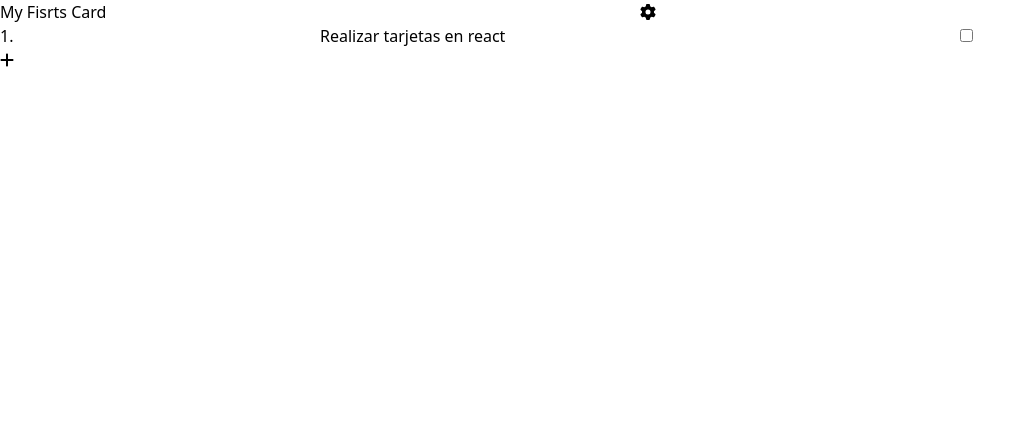
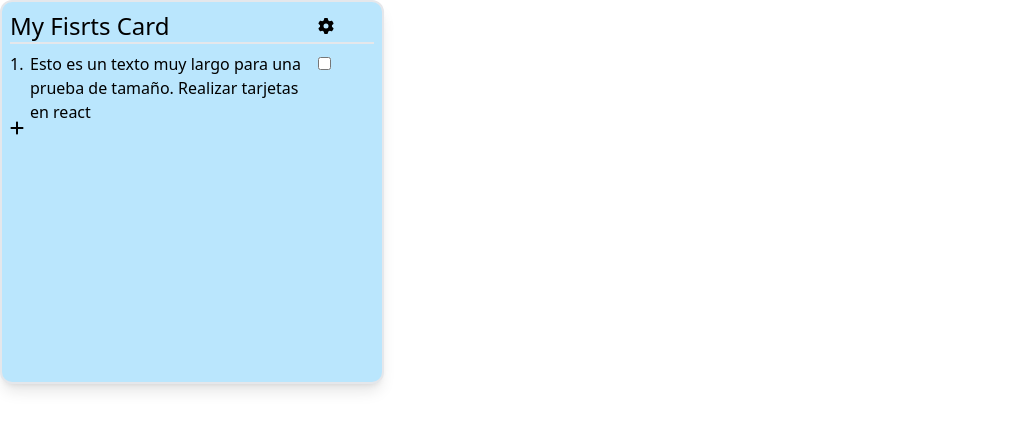
Before and after one commit to FelipeAlvarado01/NoteTasks, a React (Vite) app: page / in a window 1280 px wide. Shown: the top 430 px of the page, without its empty margins (0-1036 px from the left). Built offline with nearby package versions, Linux system fonts and the light colour scheme.

Commit message:
carta de tareas con algunos estilos

```diff
--- a/src/App.jsx
+++ b/src/App.jsx
@@ -4,8 +4,8 @@ import CardTask from "./components/CardTask";
 function App() {
   return (
     <CardTask
-      taskName="My Fisrts Card"
-      notes="Realizar tarjetas en react"
+      cardTaskName="My Fisrts Card"
+      notes="Esto es un texto muy largo para una prueba de tamaño. Realizar tarjetas en react"
       index={1}
     />
   );
--- a/src/components/CardTask.jsx
+++ b/src/components/CardTask.jsx
@@ -2,7 +2,7 @@ import { FontAwesomeIcon } from "@fortawesome/react-fontawesome";
 import { faGear, faPlus } from "@fortawesome/free-solid-svg-icons"; // Importa el icono necesario
 import { useState } from "react";
 
-function CardTask({ taskName, notes, index }) {
+function CardTask({ cardTaskName, notes, index }) {
   const [isChecked, setIsChecked] = useState(false);
 
   const handleCheckboxChange = (event) => {
@@ -11,37 +11,44 @@ function CardTask({ taskName, notes, index }) {
 
   return (
     <>
-      <section className="flex flex-col ...">
-        <nav className="flex flex-row">
-          <div className="basis-1/2">
-            <h1>{taskName}</h1>
+      <figure className=" bg-sky-200 w-96 h-96 p-2 border-2 shadow-lg rounded-xl ">
+        {/* Encabezado de la tarea */}
+
+        <header className="flex flex-wrap items-center justify-stretch">
+          <div className="flex-1">
+            <h1 className="right text-2xl  text-black">{cardTaskName}</h1>
           </div>
-          <div className="basis-1/4">
-            <FontAwesomeIcon icon={faGear} />
+          <div className="flex-none w-14 place-self-center">
+            <FontAwesomeIcon icon={faGear} aria-label="Configuración" />
           </div>
-        </nav>
-        <section className="flex flex-row">
-          <div className="basis-1/4">
+        </header>
+
+        {/* Detalles de la tarea */}
+        <section className="flex items-stretch flex-row border-t-2 py-2">
+          <div className="flex-none w-5 h-14">
             <span>{index}.</span>
           </div>
-          <div className="basis-1/2">
+          <div className="grow h-14">
             <span>{notes}</span>
           </div>
-          <div className="basis-1/4">
+          <div className="flex-none w-14 h-14 self-center place-self-center">
+            <label>
               <input
                 type="checkbox"
-              id="topping"
-              name="topping"
-              value="Paneer"
                 checked={isChecked}
                 onChange={handleCheckboxChange}
               />
+            </label>
           </div>
         </section>
-        <div>
+
+        {/* Botón para adicionar tareas */}
+        <div className="task-footer">
+          <button type="button" aria-label="Agregar tarea">
             <FontAwesomeIcon icon={faPlus} />
+          </button>
         </div>
-      </section>
+      </figure>
     </>
   );
 }
```
Lines whose indentation alone changed are shown as unchanged.
